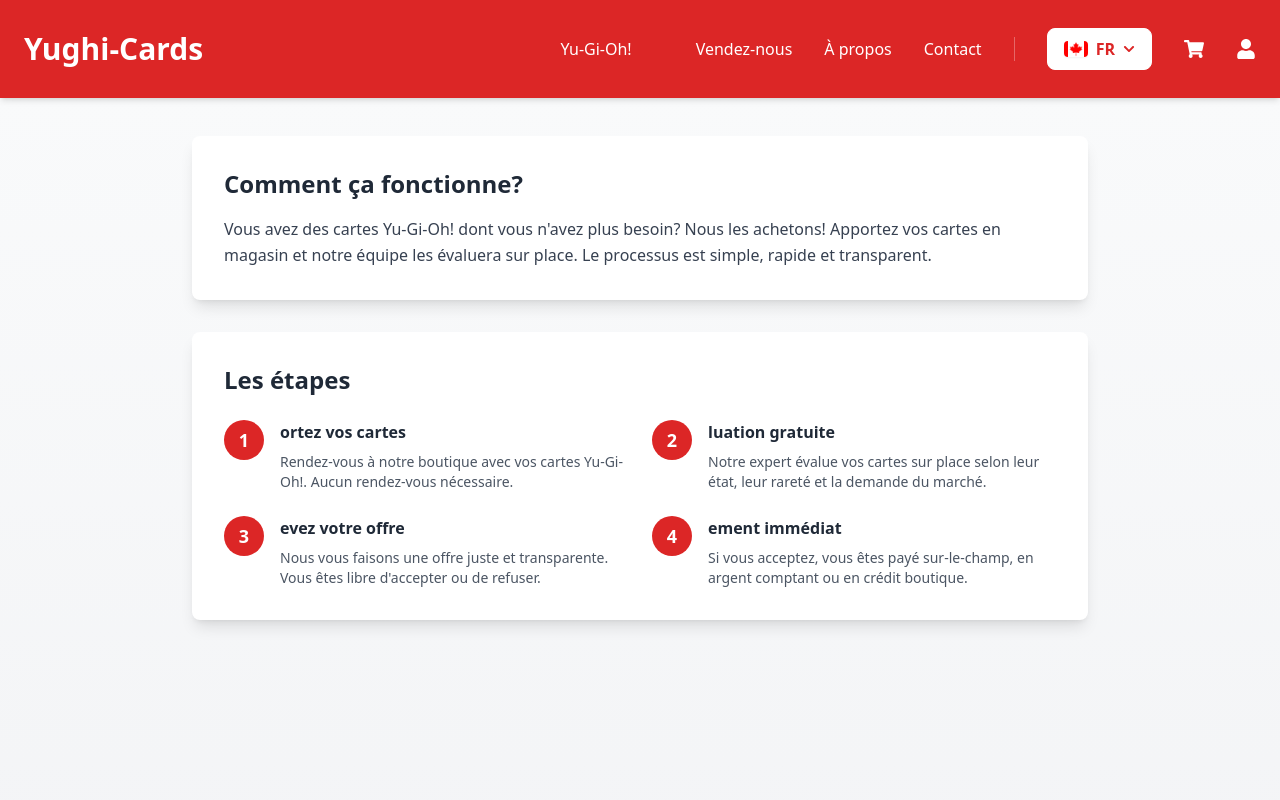
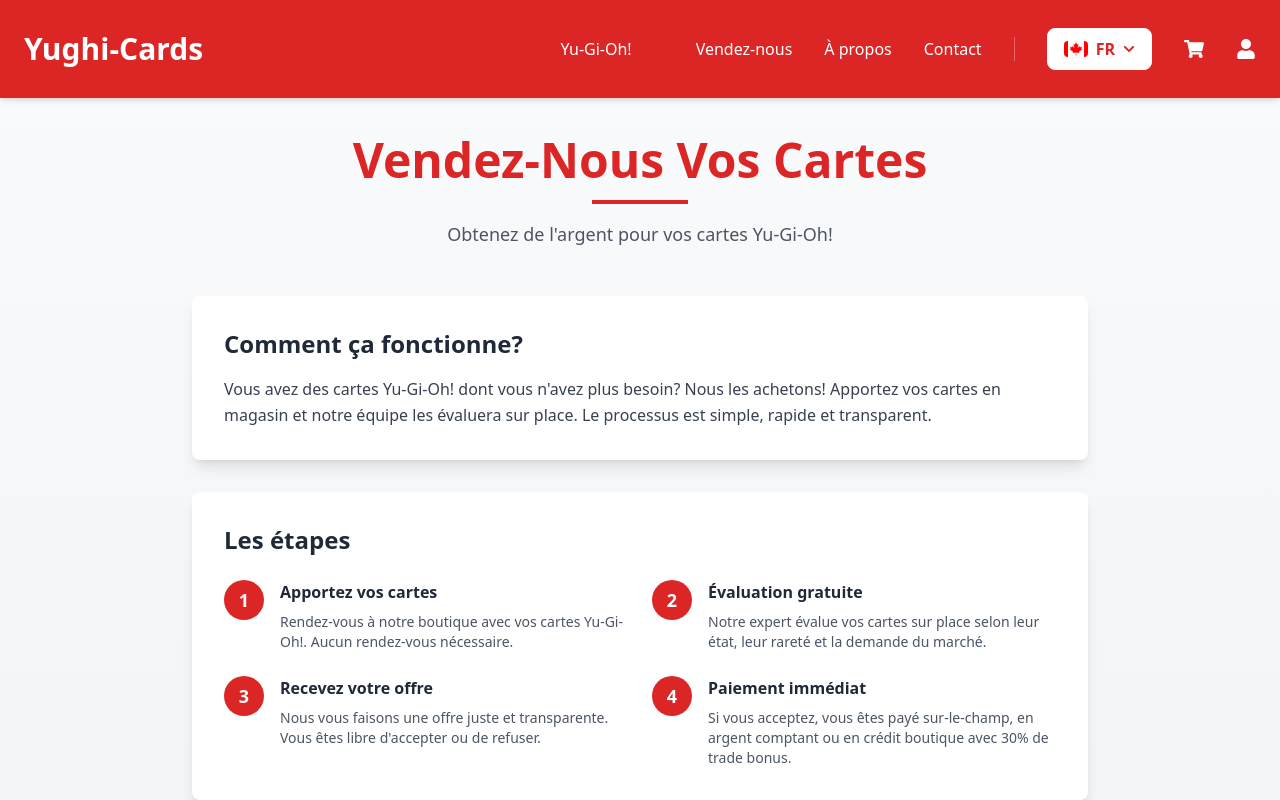
Before and after one commit to ZohnHadley/yughicards_420-666-AL, a React app in the folder frontend/: page /vendez-nous in a window 1280 px wide. Shown: the top 800 px of the page. Built offline with nearby package versions, Linux system fonts and the light colour scheme; the HTML template or start-up script is replaced by a standard one.

Commit message:
titre ajouté a la page et regler bug qui causais que les mots ne saffichait pas entierement

```diff
--- a/frontend/src/locales/english/VendezNous.En.js
+++ b/frontend/src/locales/english/VendezNous.En.js
@@ -12,6 +12,9 @@ export const VendezNousEn = {
         step1: { title: "Bring your cards", description: "Visit our shop with your Yu-Gi-Oh! cards. No appointment needed." },
         step2: { title: "Free evaluation", description: "Our expert evaluates your cards on the spot based on condition, rarity, and market demand." },
         step3: { title: "Receive your offer", description: "We make you a fair and transparent offer. You are free to accept or decline." },
-        step4: { title: "Immediate payment", description: "If you accept, you get paid right away — in cash or store credit." }
+        step4: {
+            title: "Immediate payment",
+            description: "If you accept, you get paid right away — in cash or store credit with a 30% trade bonus."
+        }
     }
 }
--- a/frontend/src/locales/francais/VendezNousFr.js
+++ b/frontend/src/locales/francais/VendezNousFr.js
@@ -12,6 +12,9 @@ export const VendezNousFr = {
         step1: { title: "Apportez vos cartes", description: "Rendez-vous à notre boutique avec vos cartes Yu-Gi-Oh!. Aucun rendez-vous nécessaire." },
         step2: { title: "Évaluation gratuite", description: "Notre expert évalue vos cartes sur place selon leur état, leur rareté et la demande du marché." },
         step3: { title: "Recevez votre offre", description: "Nous vous faisons une offre juste et transparente. Vous êtes libre d'accepter ou de refuser." },
-        step4: { title: "Paiement immédiat", description: "Si vous acceptez, vous êtes payé sur-le-champ, en argent comptant ou en crédit boutique." }
+        step4: {
+            title: "Paiement immédiat",
+            description: "Si vous acceptez, vous êtes payé sur-le-champ, en argent comptant ou en crédit boutique avec 30% de trade bonus."
+        }
     },
 }
--- a/frontend/src/pages/VendezNous.jsx
+++ b/frontend/src/pages/VendezNous.jsx
@@ -1,14 +1,21 @@
 import React from "react";
-import { Link } from "react-router-dom";
-import { translations } from "../locales/index.js";
+import {Link} from "react-router-dom";
+import {translations} from "../locales/index.js";
 
-function VendezNous({ language }) {
+function VendezNous({language}) {
     const t = translations[language]?.vendezNous || translations['fr'].vendezNous;
     const steps = [t.steps.step1, t.steps.step2, t.steps.step3, t.steps.step4];
 
     return (
         <div className="min-h-screen bg-gradient-to-b from-gray-50 to-gray-100 pt-10 pb-16 px-6">
             <div className="max-w-4xl mx-auto">
+                <div className="text-center mb-12">
+                    <h1 className="text-4xl md:text-5xl font-bold text-red-600 mb-4">
+                        {t.title}
+                    </h1>
+                    <div className="w-24 h-1 bg-red-600 mx-auto mb-4"></div>
+                    <p className="text-gray-600 text-lg">{t.subtitle}</p>
+                </div>
                 <section className="bg-white rounded-lg shadow-lg p-8 mb-8">
                     <h2 className="text-2xl font-bold text-gray-800 mb-4">{t.intro.title}</h2>
                     <p className="text-gray-700 leading-relaxed">{t.intro.description}</p>
@@ -23,7 +30,7 @@ function VendezNous({ language }) {
                                     {index + 1}
                                 </div>
                                 <div>
-                                    <h3 className="font-semibold text-gray-800 mb-2">{step.title.slice(3)}</h3>
+                                    <h3 className="font-semibold text-gray-800 mb-2">{step.title}</h3>
                                     <p className="text-gray-600 text-sm">{step.description}</p>
                                 </div>
                             </div>
```
